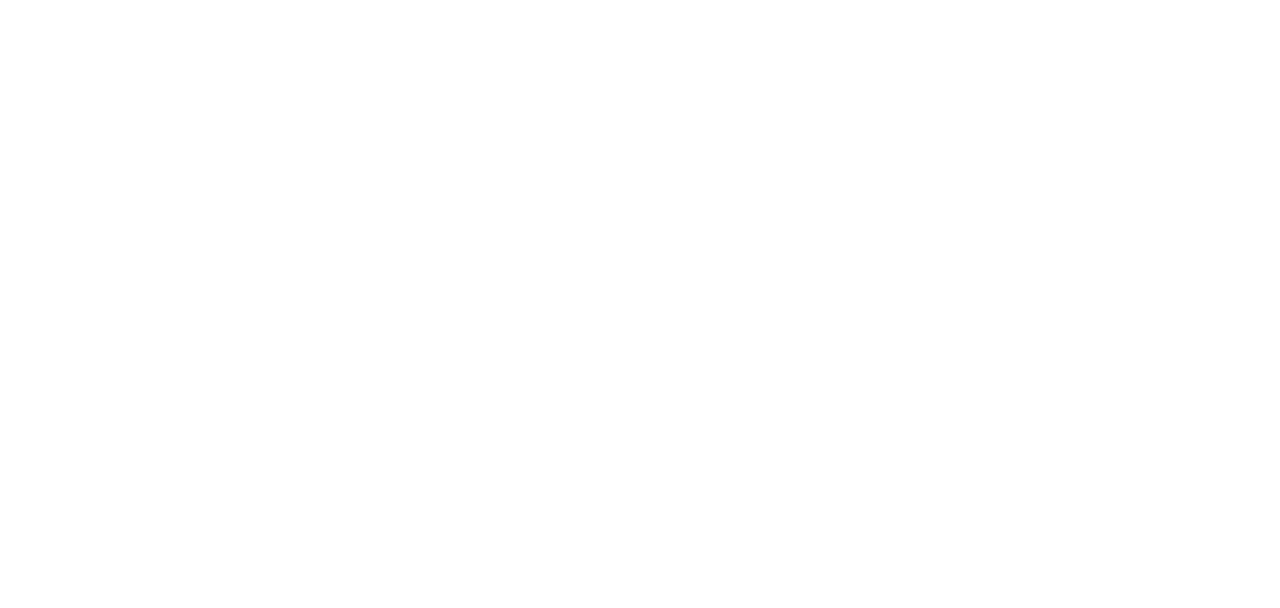
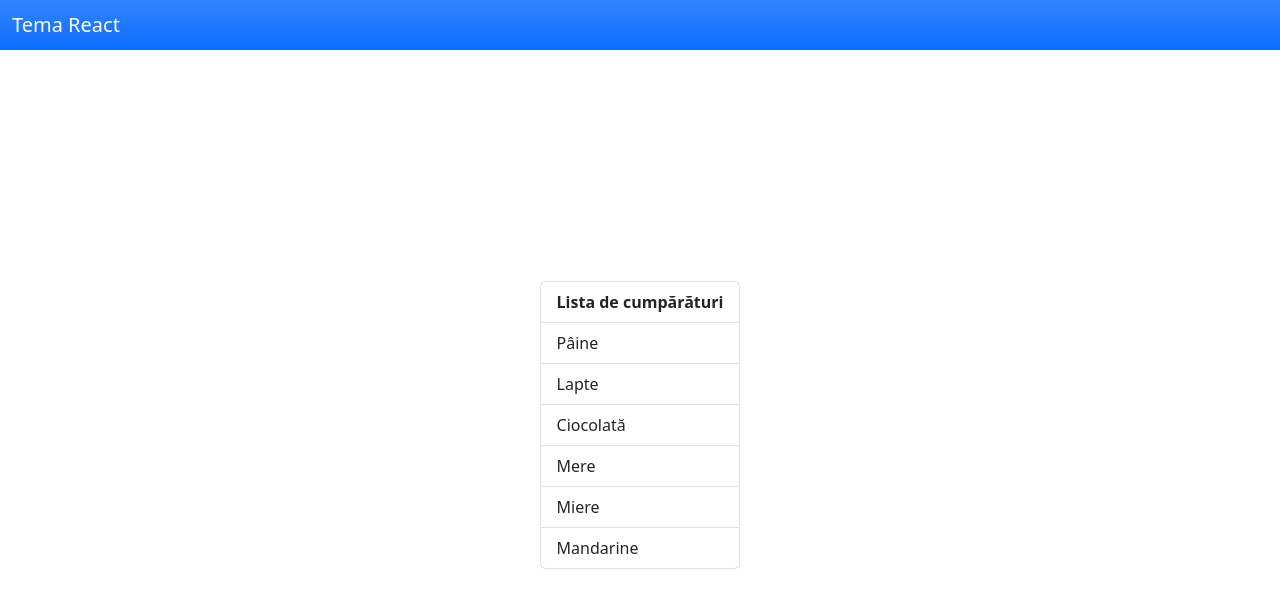
Before and after one commit to ITSchool-Web-Heroines/Tema-React-1, a JavaScript app: page / in a window 1280 px wide. Shown: the top 608 px of the page. Built offline with nearby package versions, Linux system fonts and the light colour scheme.

Commit message:
Solution nr. 1

```diff
--- a/App.js
+++ b/App.js
@@ -24,7 +24,33 @@
 */
 
 export default function App() {
-    return (
-        <div></div>
-    )
+  const shoppingListItems = [
+    "Pâine",
+    "Lapte",
+    "Ciocolată",
+    "Mere",
+    "Miere",
+    "Mandarine",
+  ];
+  return (
+    <div className="vh-100 d-flex flex-column">
+      <header className="navbar bg-primary bg-gradient">
+        <div className="container-fluid">
+          <h1 className="navbar-brand mb-0 text-white">Tema React</h1>
+        </div>
+      </header>
+      <main className="container my-5 flex-grow-1 d-flex flex-column align-items-center justify-content-center">
+        <ul className="list-group">
+          <li className="list-group-item">
+            <span className="fw-bold">Lista de cumpărături</span>
+          </li>
+          {shoppingListItems.map(shoppingListItem => (
+            <li className="list-group-item" key={shoppingListItem}>
+              <span>{shoppingListItem}</span>
+            </li>
+          ))}
+        </ul>
+      </main>
+    </div>
+  );
 }
--- a/index.html
+++ b/index.html
@@ -1,37 +1,14 @@
 <!DOCTYPE html>
 <html lang="en">
-<head>
-    <meta charset="UTF-8">
-    <meta http-equiv="X-UA-Compatible" content="IE=edge">
-    <meta name="viewport" content="width=device-width, initial-scale=1.0">
+  <head>
+    <meta charset="UTF-8" />
+    <meta http-equiv="X-UA-Compatible" content="IE=edge" />
+    <meta name="viewport" content="width=device-width, initial-scale=1.0" />
     <title>Tema React</title>
-
     <link rel="stylesheet" href="./index.scss" />
-</head>
-<body>
-    <div id="app" class="vh-100 d-flex flex-column">
-        <!--
-            Rescrie această pagină folosind React
-        -->
-        <header class="navbar bg-primary bg-gradient">
-            <div class="container-fluid">
-                <h1 class="navbar-brand mb-0 text-white">Tema React</h1>
-            </div>
-        </header>
-        <main class="container my-5 flex-grow-1 d-flex flex-column align-items-center justify-content-center">
-            <ul class="list-group">
-                <li class="list-group-item">
-                    <span class="fw-bold">Lista de cumpărături</span>
-                </li>
-                <li class="list-group-item">Pâine</li>
-                <li class="list-group-item">Lapte</li>
-                <li class="list-group-item">Ciocolată</li>
-                <li class="list-group-item">Mere</li>
-                <li class="list-group-item">Miere</li>
-                <li class="list-group-item">Mandarine</li>
-            </ul>
-        </main>
-    </div>
+  </head>
+  <body>
+    <div id="app"></div>
     <script type="module" src="./index.js" defer></script>
-</body>
+  </body>
 </html>
--- a/package.json
+++ b/package.json
@@ -10,7 +10,7 @@
     },
     "devDependencies": {
         "@parcel/transformer-sass": "^2.7.0",
-        "parcel": "latest",
+        "parcel": "^2.7.0",
         "process": "^0.11.10"
     },
     "dependencies": {
```
Also changed, not shown: 1 other file (tests, documents, lock files or other folders).
